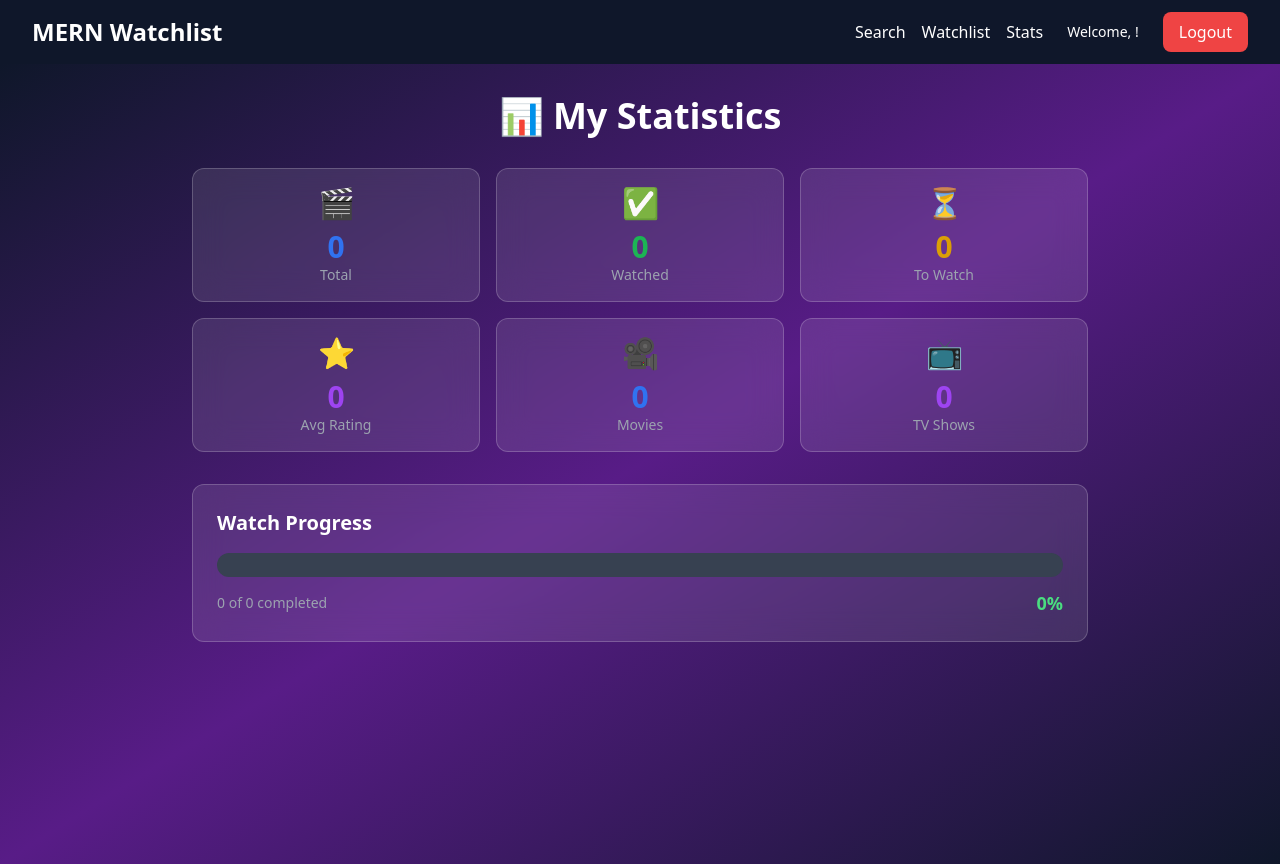
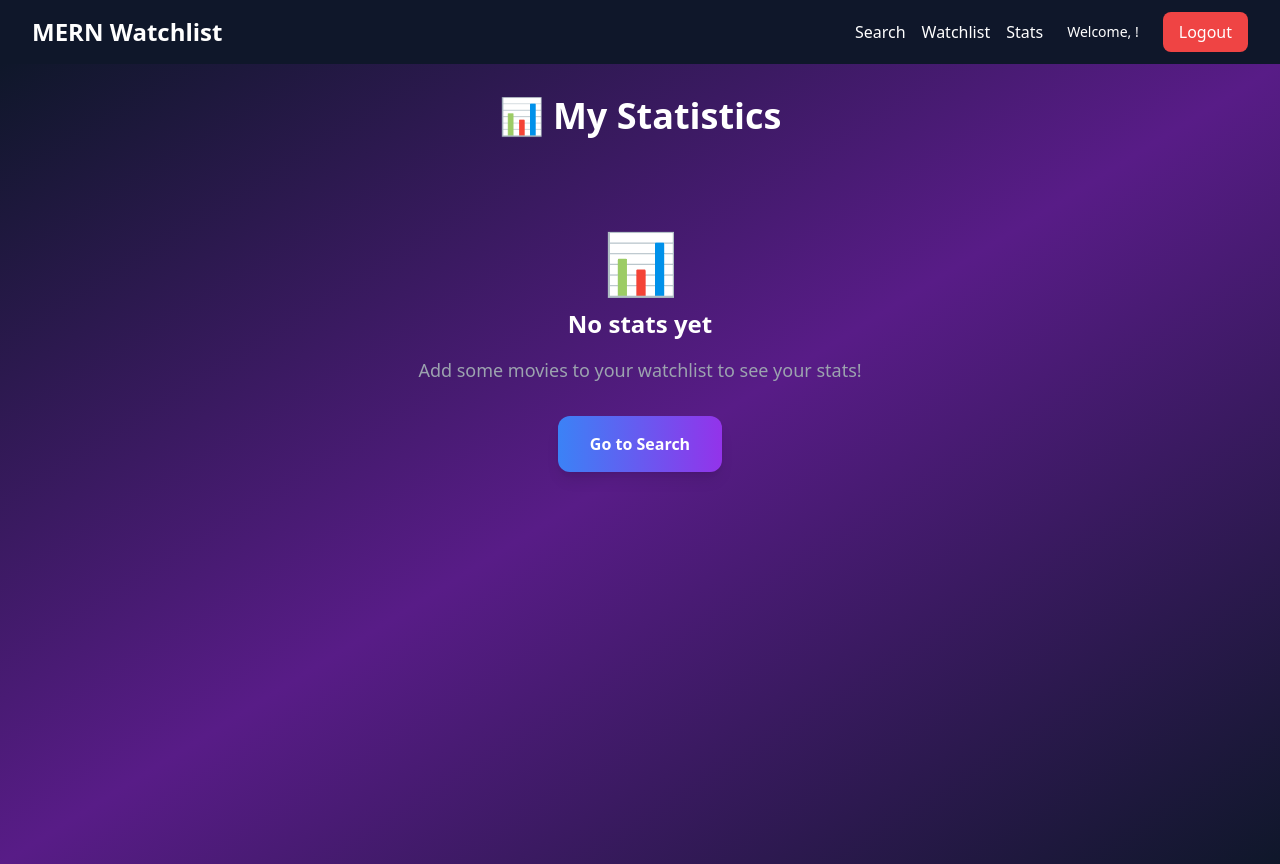
Before and after one commit to rdvankck/Watchlist, a React app in the folder frontend/: page /stats in a window 1280 px wide. Built offline with nearby package versions, Linux system fonts and the light colour scheme; no server answers; sample sign-in values are in the browser's storage; the HTML template or start-up script is replaced by a standard one.

Commit message:
feat: add empty state for stats page

```diff
--- a/frontend/src/pages/Stats.jsx
+++ b/frontend/src/pages/Stats.jsx
@@ -54,6 +54,18 @@ function Stats() {
             <div className="max-w-4xl mx-auto">
                 <h2 className="text-4xl font-bold text-white text-center mb-8">📊 My Statistics</h2>
 
+                {watchlist.length === 0 ? (
+                    <div className="text-center py-16">
+                        <div className="text-6xl mb-4">📊</div>
+                        <h3 className="text-2xl font-bold text-white mb-4">No stats yet</h3>
+                        <p className="text-gray-400 text-lg mb-8">Add some movies to your watchlist to see your stats!</p>
+                        <a href="/search" className="inline-block bg-gradient-to-r from-blue-500 to-purple-600 hover:from-blue-600 hover:to-purple-700 text-white
+    font-semibold px-8 py-4 rounded-xl transition duration-300 shadow-lg hover:shadow-xl transform hover:-translate-y-1">
+                            Go to Search
+                        </a>
+                    </div>
+                ) : (
+                    <>
                         <div className="grid grid-cols-2 md:grid-cols-3 gap-4 mb-8">
                             <StatCard title="Total" value={stats.total} icon="🎬" color="blue" />
                             <StatCard title="Watched" value={stats.watched} icon="✅" color="green" />
@@ -70,7 +82,7 @@ function Stats() {
                                     className="bg-gradient-to-r from-green-500 to-emerald-400 h-6 rounded-full transition-all duration-1000 ease-out relative"
                                     style={{ width: `${stats.total > 0 ? (stats.watched / stats.total) * 100 : 0}%` }}
                                 >
-              <div className="absolute inset-0  animate-pulse"></div>
+                                    <div className="absolute inset-0 bg-white/20 animate-pulse"></div>
                                 </div>
                             </div>
                             <div className="flex justify-between items-center">
@@ -82,6 +94,8 @@ function Stats() {
                                 </p>
                             </div>
                         </div>
+                    </>
+                )}
             </div>
         </div>
     );
```
Lines whose indentation alone changed are shown as unchanged.
